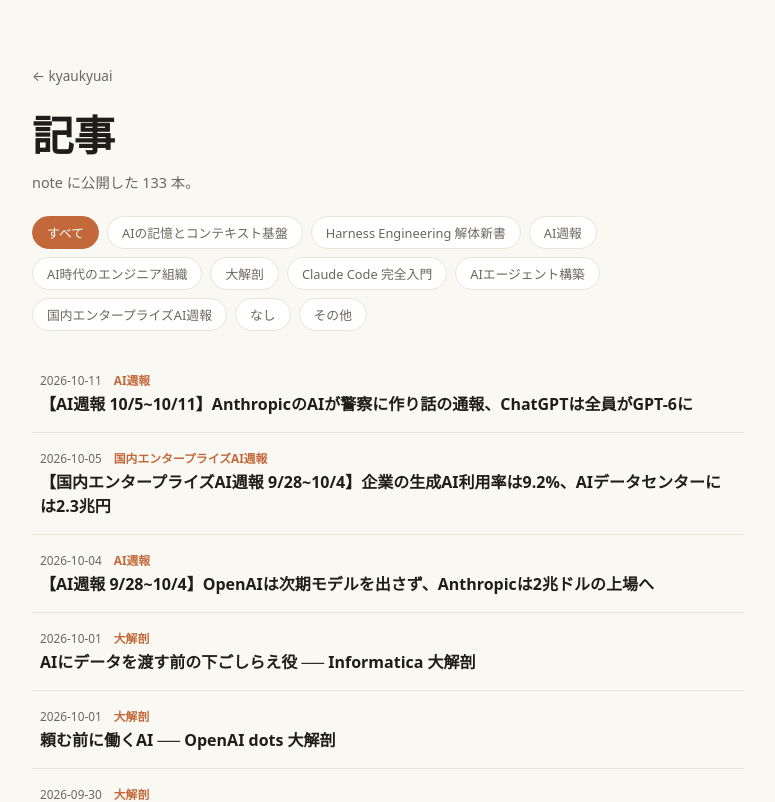
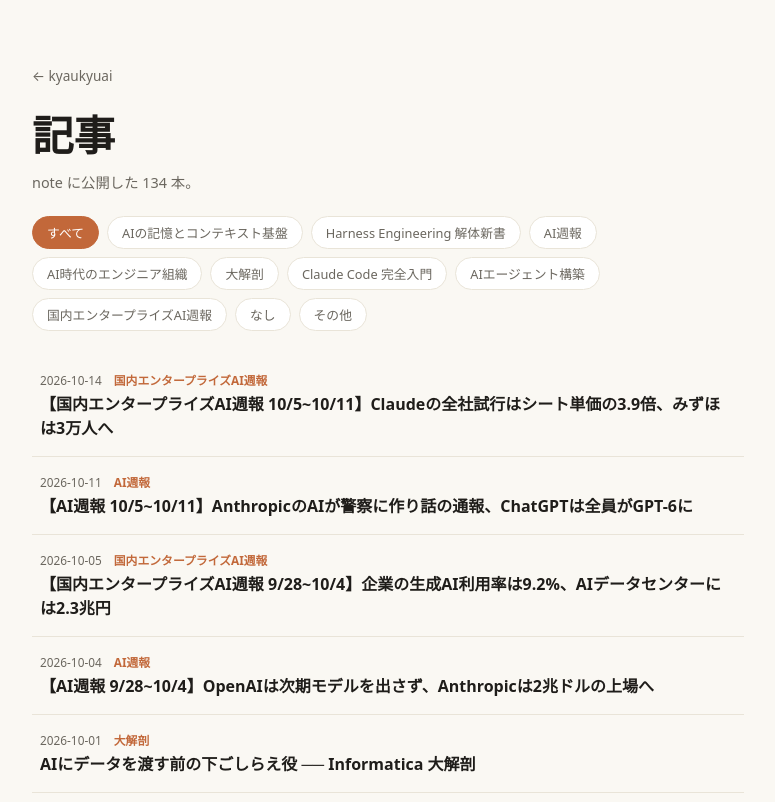
Before and after one commit to kyaukyuai/kyaukyuai.github.io, a React (Vite) app: page /articles in a window 1280 px wide. Shown: the top 802 px of the page, without its empty margins (252-1027 px from the left). Built offline with nearby package versions, Linux system fonts and the light colour scheme.

Commit message:
記事インデックス更新: 【国内エンタープライズAI週報 10/5~10/11】Claudeの全社試行はシート単価の3.9倍、みずほは3万人へ（note 公開同期）

```diff
--- a/src/data/articles.ts
+++ b/src/data/articles.ts
@@ -9,6 +9,14 @@
 }
 
 export const articles: Article[] = [
+  {
+    "slug": "note-article-82_jp-enterprise-weekly-w42",
+    "title": "【国内エンタープライズAI週報 10/5~10/11】Claudeの全社試行はシート単価の3.9倍、みずほは3万人へ",
+    "date": "2026-10-14",
+    "magazine": "国内エンタープライズAI週報",
+    "noteUrl": "https://note.com/_kihonushi/n/nd270e963bc9b",
+    "selfHosted": false
+  },
   {
     "slug": "note-article-81_ai-weekly-w42",
     "title": "【AI週報 10/5~10/11】AnthropicのAIが警察に作り話の通報、ChatGPTは全員がGPT-6に",
```
